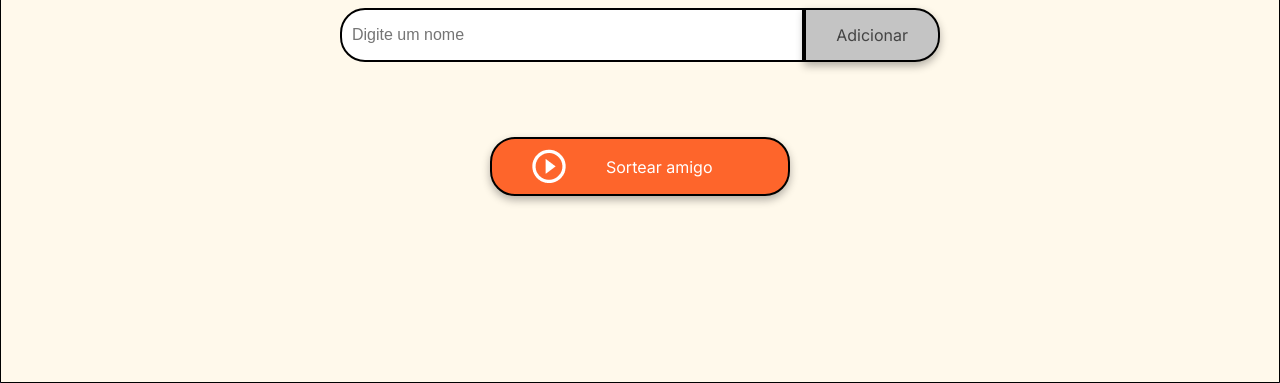
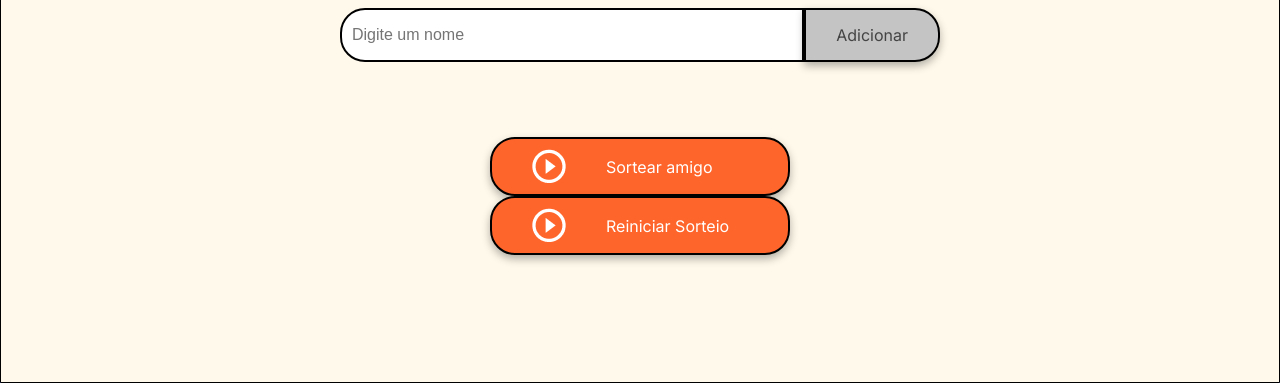
Before and after one commit to digichargeac/projeto-do-amigo-secreto-Alura, a plain HTML site: page index.html in a window 1280 px wide. Shown: the part 417-800 px from the top of the page. Drawn offline with Linux system fonts and the light colour scheme.

Commit message:
Botão para Reiniciar o Sorteio

```diff
--- a/app.js
+++ b/app.js
@@ -24,3 +24,9 @@ function sortearAmigo() {
         document.getElementById("resultado").textContent = "O amigo sorteado foi: " + amigoSorteado;
     }
 }
+
+function reiniciarSorteio() {
+    amigosX = [];
+    document.getElementById("listaAmigos").innerHTML = "";
+    document.getElementById("resultado").textContent = "";
+}
--- a/index.html
+++ b/index.html
@@ -33,6 +33,12 @@
                     Sortear amigo
                 </button>
             </div>
+            <div class="button-container">
+                <button class="button-draw" onclick="reiniciarSorteio()" aria-label="Reiniciar o sorteio">
+                    <img src="assets/play_circle_outline.png" alt="Ícone para reiniciar">
+                    Reiniciar Sorteio
+                </button>
+            </div>
         </section>
     </main>
 
```
